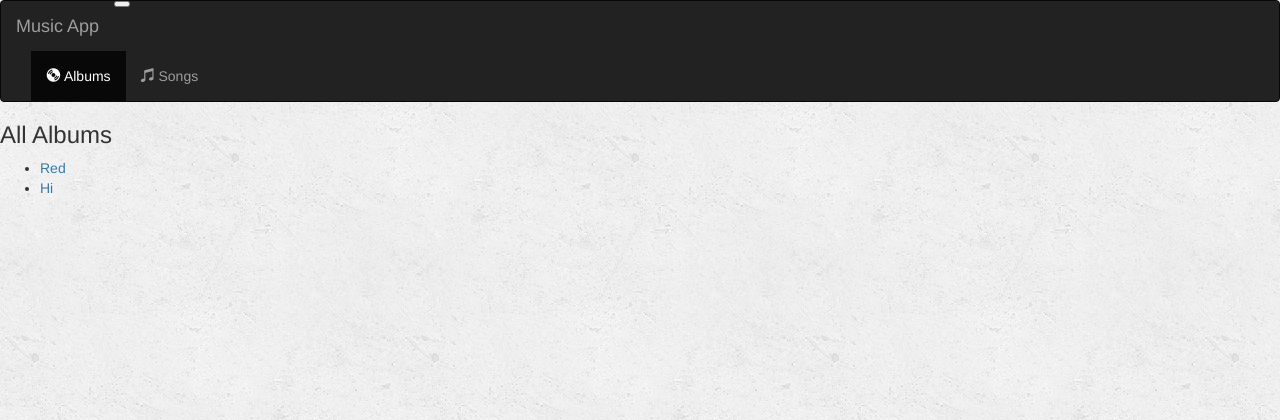
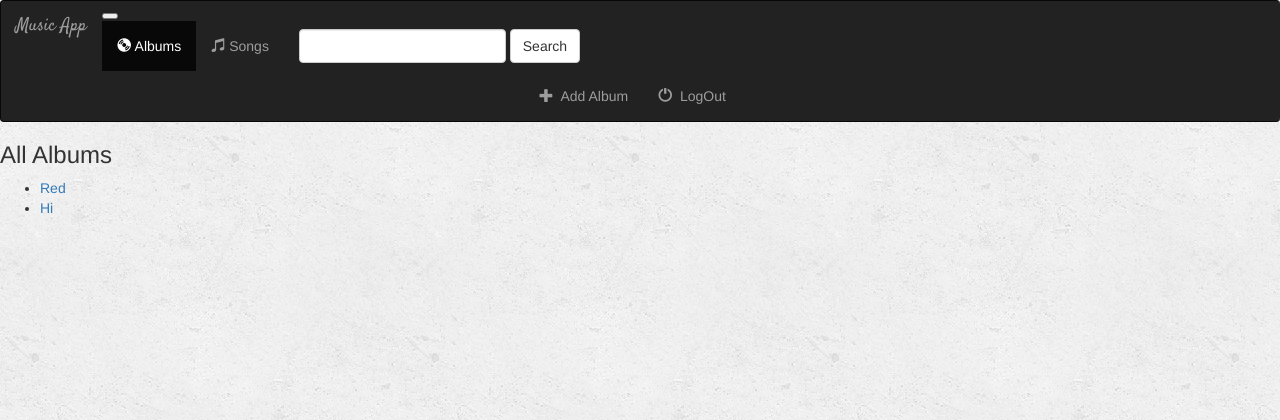
Before and after one commit to krsm/DjangoApp, a Django app: page /music/ in a window 1280 px wide. Shown: the top 420 px of the page. Run offline with Django 3.2, Linux system fonts and the light colour scheme; data comes from the database, SQL or seed files in the repository; some libraries are stand-ins or nearby versions.

Commit message:
added base template

```diff
--- a/website/music/static/music/style.css
+++ b/website/music/static/music/style.css
@@ -1,3 +1,14 @@
 body{
     background: white url("images/background.png");
 }
+
+/*overwritten bootstrap border-radius*/
+.navbar{
+  border-right: 0;
+}
+
+/*adding font*/
+
+.navbar-brand{
+  font-family: 'Satisfy', cursive;
+}
--- /dev/null
+++ b/website/music/templates/music/base.html
@@ -0,0 +1,84 @@
+<!DOCTYPE html>
+<html lang="en">
+<head>
+    <meta charset="UTF-8">
+    <title>{% block title %}App Music{% endblock %}</title>
+    <!--Load the path to your static files-->
+    {% load staticfiles %}
+    <!-- Latest compiled and minified CSS -->
+    <link rel="stylesheet" href="https://maxcdn.bootstrapcdn.com/bootstrap/3.3.6/css/bootstrap.min.css">
+    <!--Import Google Icon Font-->
+    <link href='https://fonts.googleapis.com/css?family=Satisfy' rel='stylesheet' type='text/css'>
+    <!--Load css files individually-->
+    <link rel="stylesheet" type="text/css" href="{% static 'music/style.css' %}"/>
+    <!--Import jQuery -->
+    <script src="https://ajax.googleapis.com/ajax/libs/jquery/1.12.0/jquery.min.js"></script>
+    <!-- Latest compiled and minified JavaScript -->
+    <script src="http://maxcdn.bootstrapcdn.com/bootstrap/3.3.6/js/bootstrap.min.js"></script>
+
+</head>
+<body>
+<!-- Navbar -->
+<nav class="navbar navbar-inverse">
+    <div class="container-fluid">
+
+        <!-- Header -->
+        <div class="navbar-header">
+            <button type="button" class="navbar-toogle" data-toggle="collapse" data-target="#topNavBar">
+                <!-- hamburguer menu -->
+                <span class="icon-bar"></span>
+                <span class="icon-bar"></span>
+                <span class="icon-bar"></span>
+            </button>
+            <!-- Link to homepage -->
+            <a class="navbar-brand" href="{% url 'music:index' %}">Music App</a>
+
+            <!-- Items -->
+            <div class="collapse navbar-collapse" id="topNavBar">
+                <ul class="nav navbar-nav">
+                    <li class="active">
+                        <a href="{% url 'music:index' %}">
+                            <span class="glyphicon glyphicon-cd" aria-hidden="true"></span>&nbsp;Albums
+                        </a>
+                    </li>
+                    <li class="">
+                        <a href="{% url 'music:index' %}">
+                            <span class="glyphicon glyphicon-music" aria-hidden="true"></span>&nbsp;Songs
+                        </a>
+                    </li>
+                </ul>
+
+                <!--Search-->
+                <form class="navbar-form navbar-left" role="search" method="get" action="#">
+                    <div class="form-group">
+                        <input type="text" class="form-control" name="q" value="">
+                    </div>
+                    <button type="submit" class="btn btn-default">Search</button>
+                </form>
+
+
+                <!--Right Icons-->
+                <ul class="nav navbar-nav navbar-right">
+                    <li class="">
+                        <a href="#">
+                            <span class="glyphicon glyphicon-plus" aria-hidden="true"></span>&nbsp; Add Album
+                        </a>
+                    </li>
+                    <li class="">
+                        <a href="#">
+                            <span class="glyphicon glyphicon-off" aria-hidden="true"></span>&nbsp; LogOut
+                        </a>
+                    </li>
+                </ul>
+
+            </div>
+
+        </div>
+</nav>
+
+<!--Block of content-->
+{% block body %}
+{% endblock %}
+
+</body>
+</html>
--- a/website/music/templates/music/index.html
+++ b/website/music/templates/music/index.html
@@ -1,51 +1,6 @@
-<!--Load the path to your static files-->
-{% load staticfiles %}
-<!-- Latest compiled and minified CSS -->
-<link rel="stylesheet" href="https://maxcdn.bootstrapcdn.com/bootstrap/3.3.7/css/bootstrap.min.css" integrity="sha384-BVYiiSIFeK1dGmJRAkycuHAHRg32OmUcww7on3RYdg4Va+PmSTsz/K68vbdEjh4u" crossorigin="anonymous">
-<!--Import Google Icon Font-->
-<link href="http://fonts.googleapis.com/icon?family=Material+Icons" rel="stylesheet" type="text/css">
-<!--Load css files individually-->
-<link rel="stylesheet" type="text/css" href="{% static 'music/style.css' %}" />
-<!--Import jQuery -->
-<script src="https://ajax.googleapis.com/ajax/libs/jquery/2.2.4/jquery.min.js"></script>
-<!-- Latest compiled and minified JavaScript -->
-<script src="https://maxcdn.bootstrapcdn.com/bootstrap/3.3.7/js/bootstrap.min.js" integrity="sha384-Tc5IQib027qvyjSMfHjOMaLkfuWVxZxUPnCJA7l2mCWNIpG9mGCD8wGNIcPD7Txa" crossorigin="anonymous"></script>
+{% extends 'music/base.html' %}
 
-<!-- Navbar -->
-<nav class="navbar navbar-inverse">
-    <div class="container-fluid">
-
-        <!-- Header -->
-        <div class="navbar-header">
-            <button type="button" class="navbar-toogle" data-toggle="collapse" data-target="#topNavBar">
-              <!-- hamburguer menu -->
-              <span class="icon-bar"></span>
-              <span class="icon-bar"></span>
-              <span class="icon-bar"></span>
-            </button>
-            <!-- Link to homepage -->
-            <a class="navbar-brand" href="{% url 'music:index' %}">Music App</a>
-
-            <!-- Items -->
-            <div class="collapse navbar-collapse">
-                <ul class="nav navbar-nav">
-                    <li class="active">
-                        <a href="{% url 'music:index' %}">
-                            <span class="glyphicon glyphicon-cd" aria-hidden="true"></span>&nbsp;Albums
-                        </a>
-                    </li>
-                    <li class="">
-                        <a href="{% url 'music:index' %}">
-                            <span class="glyphicon glyphicon-music" aria-hidden="true"></span>&nbsp;Songs
-                        </a>
-                    </li>
-                </ul>
-
-            </div>
-
-        </div>
-</nav>
-
+{% block body %}
     {% if all_albums %}
     <h3>All Albums</h3>
     <ul>
@@ -57,3 +12,4 @@
     </ul>
     {% else %}
     <h3>No albums</h3> {% endif %}
+{% endblock %}
```
Also changed, not shown: website/music/templates/music/detail.html (+6 -1 lines). Lines whose indentation alone changed are shown as unchanged.
